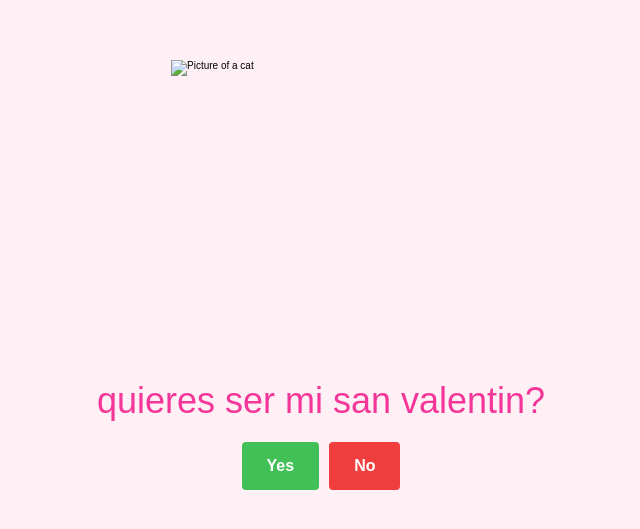
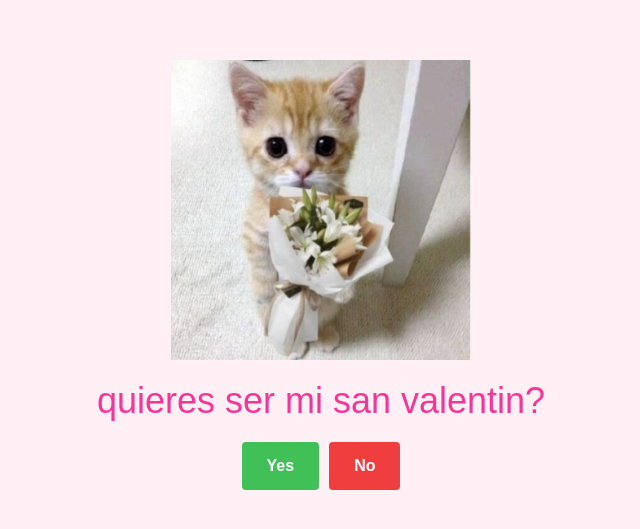
Before and after one commit to ander13-07/se-mi-san-valent-n, a plain HTML site: page index.html in a window 1280 px wide. Shown: the part 125-654 px from the top of the page, without its empty margins (319-959 px from the left). Drawn offline with Linux system fonts and the light colour scheme; a web font is replaced by a local one.

Commit message:
Update index.html

```diff
--- a/index.html
+++ b/index.html
@@ -14,7 +14,7 @@
   </head>
   <body>
     <main class="container">
-      <img class="cat-img" src="img/cat-0.jpg" alt="Picture of a cat" />
+      <img class="cat-img" src="imgCat/cat-0.jpg" alt="Picture of a cat" />
       <p class="title">quieres ser mi san valentin?</p>
       <div class="buttons">
         <button type="button" class="btn btn--yes">Yes</button>
```
